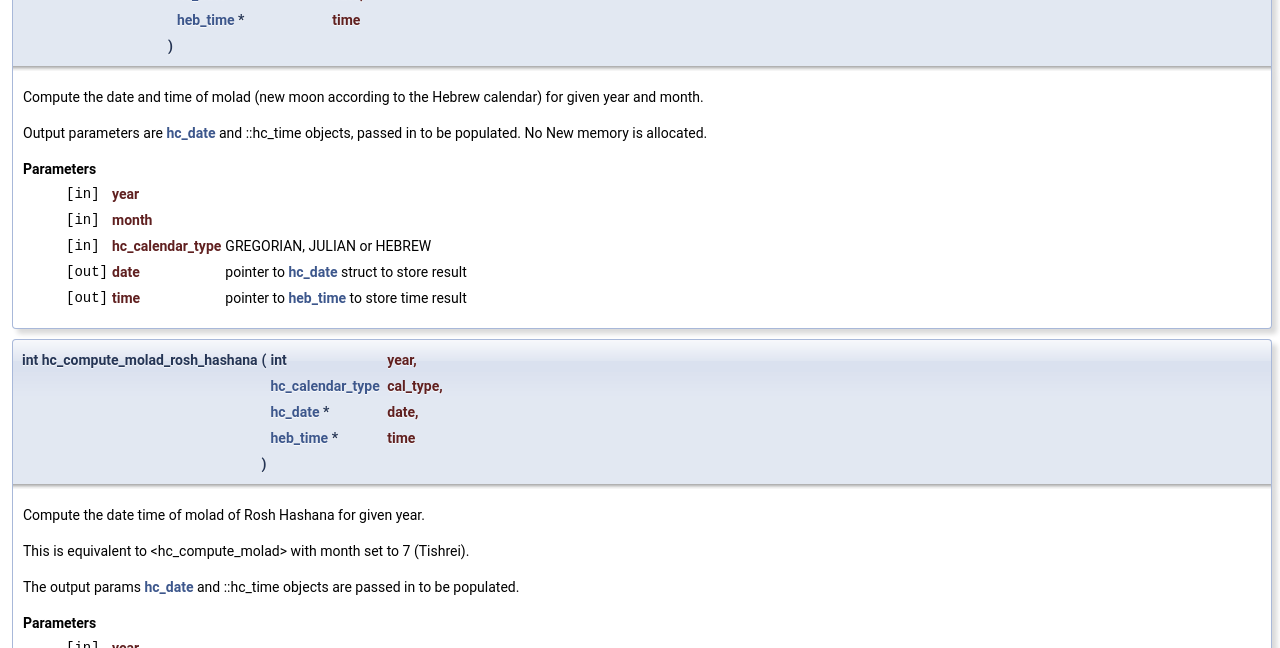
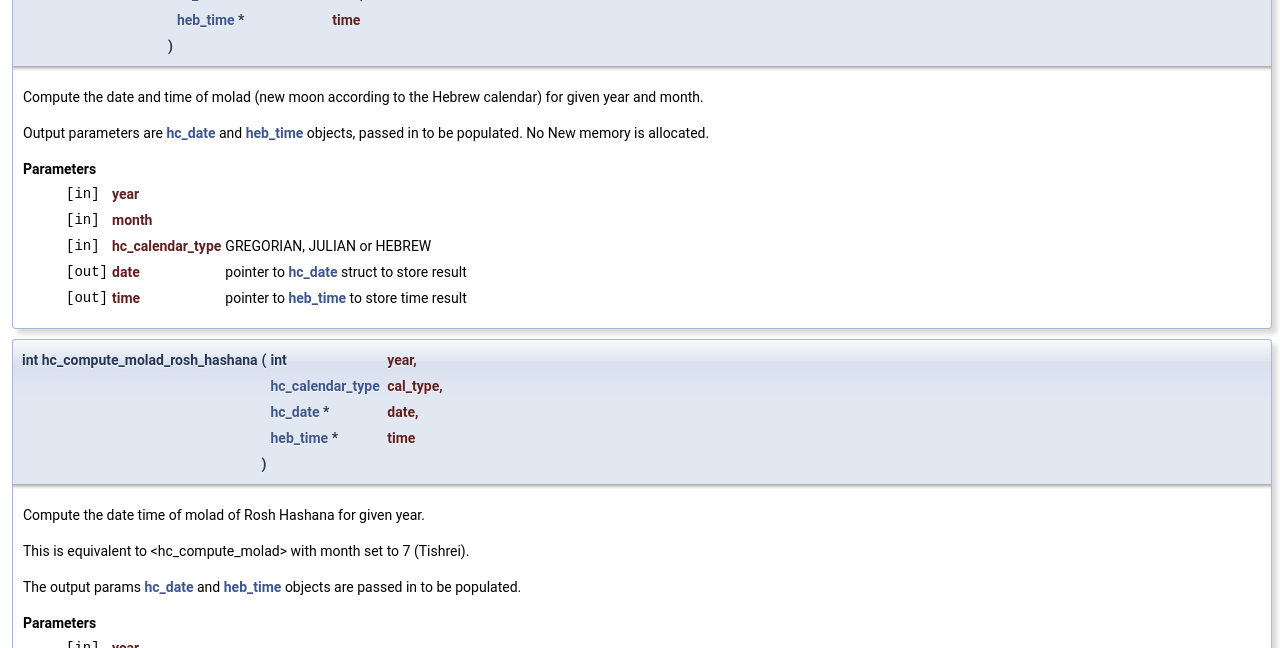
Before and after one commit to imush/calendar, a plain HTML site: page html/hconverter_8h.html in a window 1280 px wide. Shown: the part 4880-5528 px from the top of the page. Drawn offline with Linux system fonts and the light colour scheme.

Commit message:
fix links

```diff
--- a/html/hconverter_8h.html
+++ b/html/hconverter_8h.html
@@ -475,7 +475,7 @@ Functions</h2></td></tr>
 </div><div class="memdoc">
 
 <p>Compute the date and time of molad (new moon according to the Hebrew calendar) for given year and month. </p>
-<p>Output parameters are <a class="el" href="hconverter_8h.html#a4ad842853d198774f41738d9230f4d7e">hc_date</a> and ::hc_time objects, passed in to be populated. No New memory is allocated.</p>
+<p>Output parameters are <a class="el" href="hconverter_8h.html#a4ad842853d198774f41738d9230f4d7e">hc_date</a> and <a class="el" href="hconverter_8h.html#a2859bf0a21688385042655d44ddaf654" title="Hebrew time: hour and parts. ">heb_time</a> objects, passed in to be populated. No New memory is allocated.</p>
 <dl class="params"><dt>Parameters</dt><dd>
   <table class="params">
     <tr><td class="paramdir">[in]</td><td class="paramname">year</td><td></td></tr>
@@ -527,7 +527,7 @@ Functions</h2></td></tr>
 
 <p>Compute the date time of molad of Rosh Hashana for given year. </p>
 <p>This is equivalent to &lt;hc_compute_molad&gt; with month set to 7 (Tishrei).</p>
-<p>The output params <a class="el" href="hconverter_8h.html#a4ad842853d198774f41738d9230f4d7e">hc_date</a> and ::hc_time objects are passed in to be populated. </p><dl class="params"><dt>Parameters</dt><dd>
+<p>The output params <a class="el" href="hconverter_8h.html#a4ad842853d198774f41738d9230f4d7e">hc_date</a> and <a class="el" href="hconverter_8h.html#a2859bf0a21688385042655d44ddaf654" title="Hebrew time: hour and parts. ">heb_time</a> objects are passed in to be populated. </p><dl class="params"><dt>Parameters</dt><dd>
   <table class="params">
     <tr><td class="paramdir">[in]</td><td class="paramname">year</td><td></td></tr>
     <tr><td class="paramdir">[in]</td><td class="paramname">hc_calendar_type</td><td>GREGORINA, JULIAN or HEBREW </td></tr>
```
